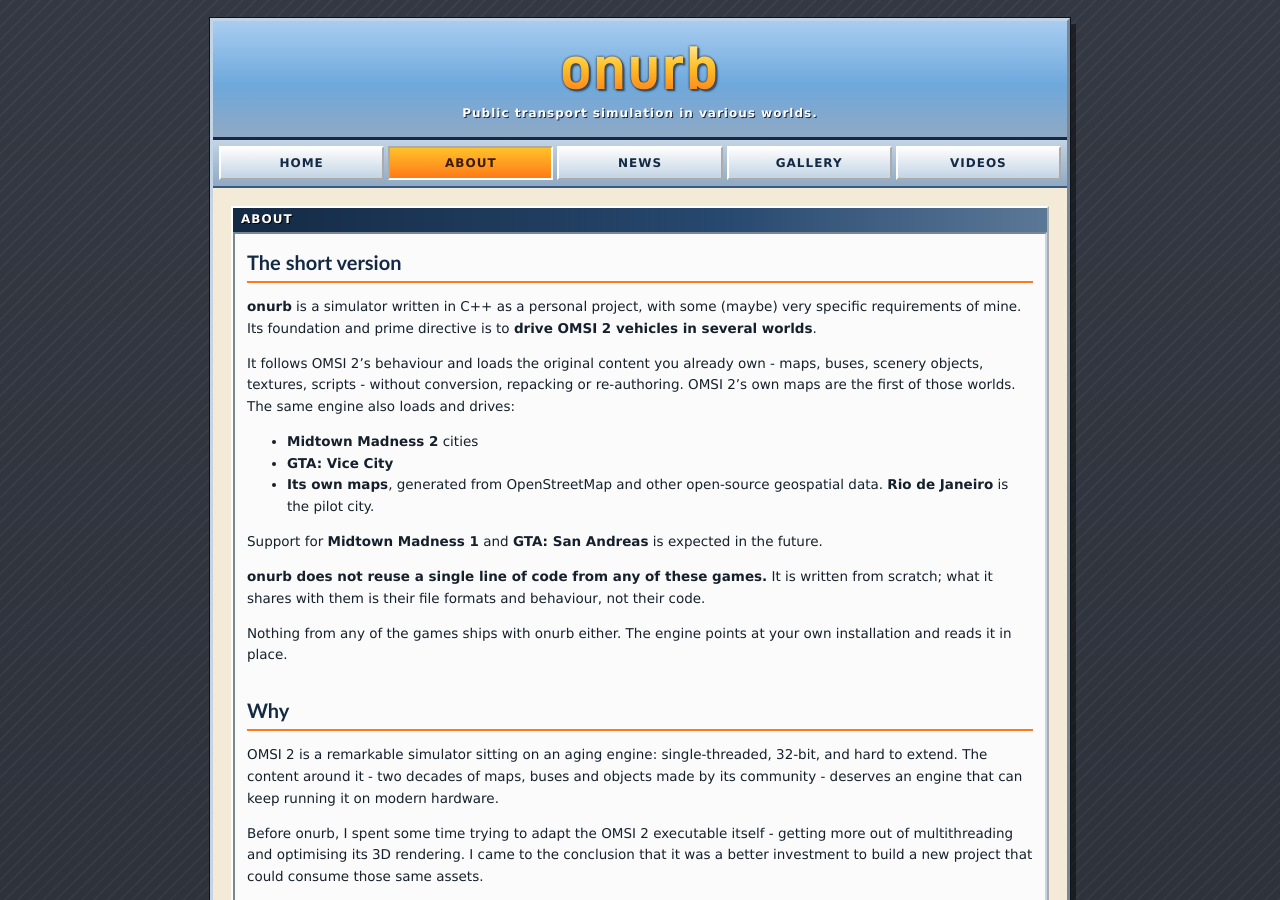
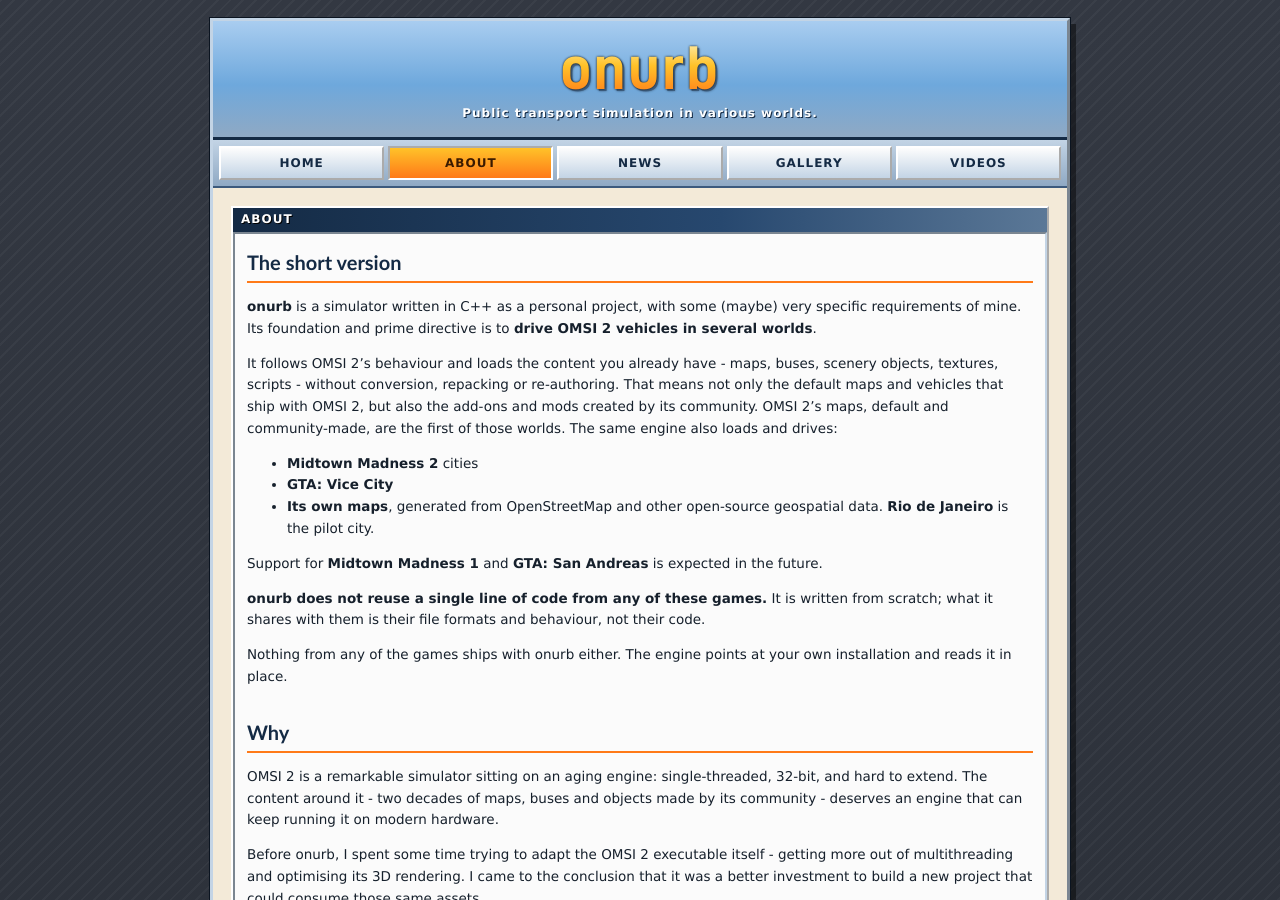
Before and after one commit to onurbsim/onurbsim.github.io, a Jekyll site: the page built from about.md, in a window 1280 px wide and 900 px high. Built offline with Jekyll 4.4.1, drawn with Linux system fonts in a browser that asks for light colours.

Commit message:
docs: mention community-made OMSI 2 mods alongside the defaults
Co-Authored-By: Claude Opus 5.5 <noreply@anthropic.com>

```diff
--- a/_config.yml
+++ b/_config.yml
@@ -12,10 +12,10 @@ description: >-
   onurb is a simulator written in C++ as a personal project, with some (maybe)
   very specific requirements of mine. Its foundation and prime directive is
   to drive OMSI 2 vehicles in several worlds. It follows the behaviour of
-  OMSI 2 and loads its original maps, buses and objects as they are, and the
-  same engine also drives Midtown Madness 2 and GTA: Vice City worlds, plus
-  its own driveable maps generated from OpenStreetMap and open geospatial
-  data, starting with Rio de Janeiro.
+  OMSI 2 and loads its maps, buses and objects as they are - the defaults and
+  community-made mods alike - and the same engine also drives Midtown
+  Madness 2 and GTA: Vice City worlds, plus its own driveable maps generated
+  from OpenStreetMap and open geospatial data, starting with Rio de Janeiro.
 
 # --- Where the site lives -------------------------------------------------
 # Served from the repository `onurbsim.github.io` on the GitHub organisation
--- a/about.md
+++ b/about.md
@@ -10,9 +10,11 @@ permalink: /about/
 (maybe) very specific requirements of mine. Its foundation and prime directive
 is to **drive OMSI 2 vehicles in several worlds**.
 
-It follows OMSI 2's behaviour and loads the original content you already own -
-maps, buses, scenery objects, textures, scripts - without conversion, repacking
-or re-authoring. OMSI 2's own maps are the first of those worlds. The same
+It follows OMSI 2's behaviour and loads the content you already have - maps,
+buses, scenery objects, textures, scripts - without conversion, repacking or
+re-authoring. That means not only the default maps and vehicles that ship with
+OMSI 2, but also the add-ons and mods created by its community. OMSI 2's maps,
+default and community-made, are the first of those worlds. The same
 engine also loads and drives:
 
 - **Midtown Madness 2** cities
```
Also changed, not shown: index.md (+2 -1 lines).
